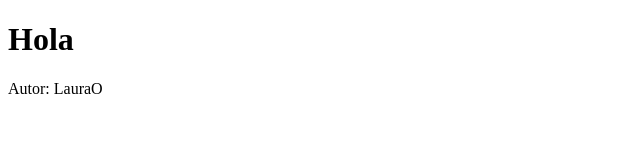
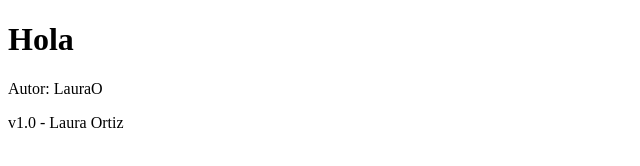
Before and after one commit to LauraOrtizJimenez/PROGRAMACION-APLICADA-, a plain HTML site: page index.html in a window 1280 px wide. Shown: the whole page, without its empty margins (0-640 px from the left). Drawn offline with Linux system fonts and the light colour scheme.

Commit message:
feat: agrego footer simple

```diff
--- a/index.html
+++ b/index.html
@@ -1 +1,2 @@
 <!doctype html><title>Demo</title><h1>Hola</h1><p>Autor: LauraO</p>
+<footer>v1.0 - Laura Ortiz</footer>
```
